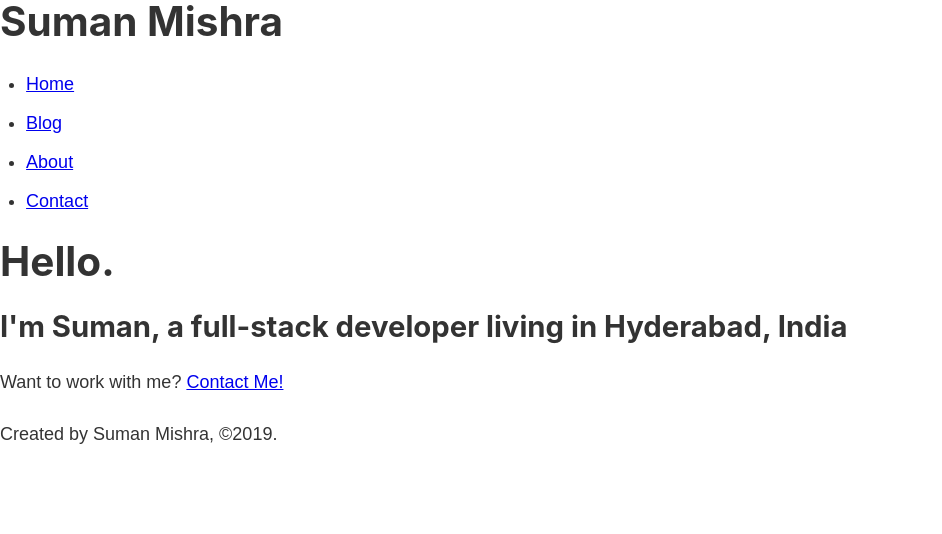
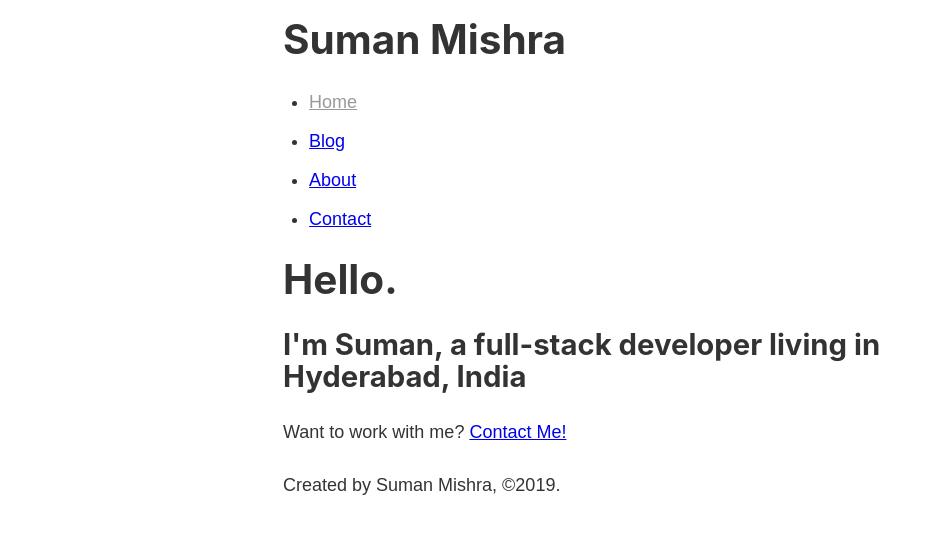
Before and after one commit to mailtosuman/gatsby-bootcamp, a Gatsby site: page / in a window 1280 px wide. Shown: the whole page, without its empty margins (0-942 px from the left). Built offline with nearby package versions, Linux system fonts and the light colour scheme; Gatsby itself is replaced by a stand-in of ours.

Commit message:
Styling Gatsby projects using CSS modules

```diff
--- a/src/components/header.js
+++ b/src/components/header.js
@@ -1,5 +1,8 @@
 import React from "react"
 import { Link } from "gatsby"
+
+//import "../components/header.module.scss"
+import headerStyles from "../components/header.module.scss"
 
 const Header = () => {
   return (
@@ -8,7 +11,9 @@ const Header = () => {
       <nav>
         <ul>
           <li>
-            <Link to="/">Home</Link>
+            <Link className={headerStyles.link} to="/">
+              Home
+            </Link>
           </li>
           <li>
             <Link to="/blog">Blog</Link>
--- /dev/null
+++ b/src/components/header.module.scss
@@ -0,0 +1,3 @@
+.link {
+  color: #999999;
+}
--- a/src/components/layout.js
+++ b/src/components/layout.js
@@ -3,11 +3,15 @@ import Header from "../components/header"
 import Footer from "../components/footer"
 import "../styles/index.scss"
 
+import layoutStyles from "../components/layout.module.scss"
+
 const Layout = prop => {
   return (
-    <div>
-      <Header />
-      {prop.children}
+    <div className={layoutStyles.container}>
+      <div>
+        <Header />
+        {prop.children}
+      </div>
       <Footer />
     </div>
   )
--- /dev/null
+++ b/src/components/layout.module.scss
@@ -0,0 +1,5 @@
+.container {
+  margin: 0 auto;
+  max-width: 750px;
+  padding: 1rem;
+}
```
